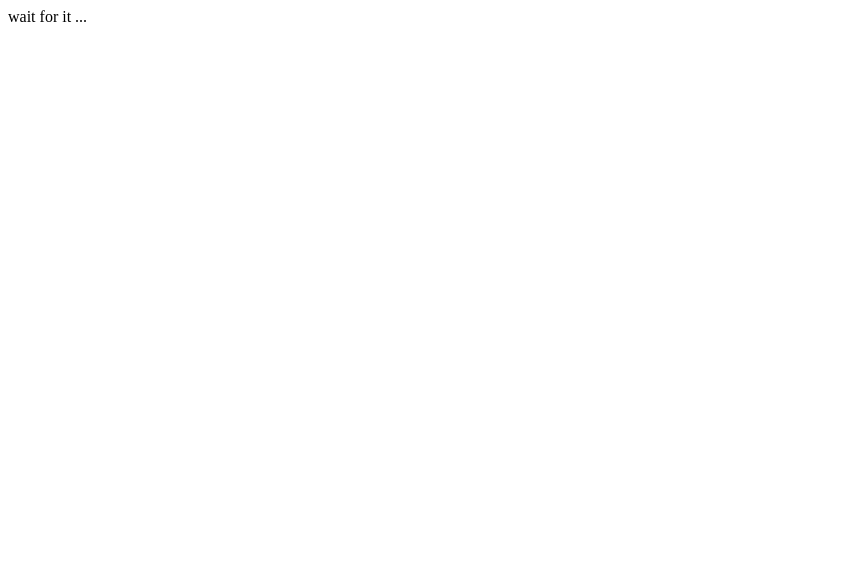
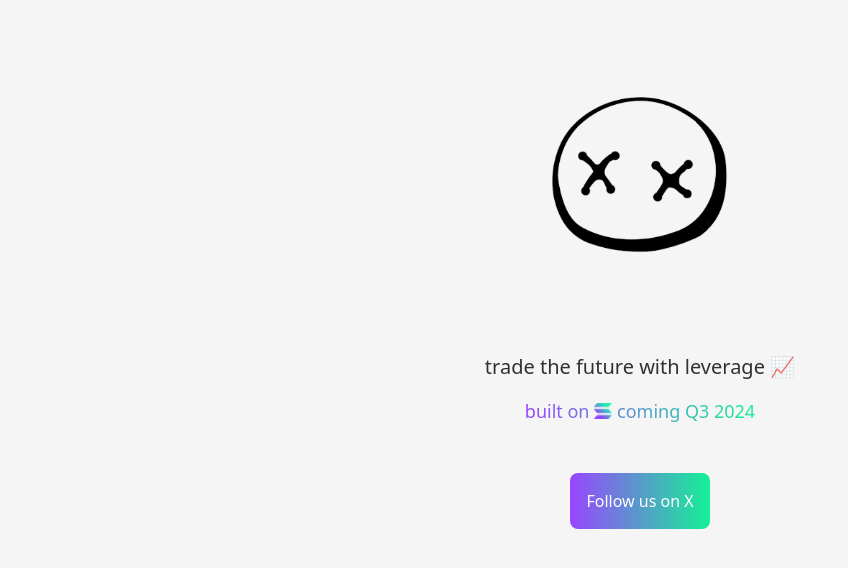
Before and after one commit to mashtrade/mash.bet, a plain HTML site: page index.html in a window 1280 px wide. Shown: the whole page, without its empty margins (0-848 px from the left). Drawn offline with nearby package versions, Linux system fonts and the light colour scheme.

Commit message:
add simple landing

```diff
--- a/index.html
+++ b/index.html
@@ -1 +1,25 @@
-wait for it ...
+<!DOCTYPE html>
+<html lang="en">
+  <head>
+    <meta charset="UTF-8" />
+    <meta name="viewport" content="width=device-width, initial-scale=1.0" />
+    <link rel="icon" href="/img/favicon.png" type="image/png" />
+    <title>mash.trade - trade the future with leverage 📈</title>
+    <meta name="description" content="trade the future with leverage 📈" />
+
+    <script src="https://cdn.tailwindcss.com"></script>
+  </head>
+  <body class="bg-[#f5f5f5]">
+    <div class="flex flex-col items-center justify-center h-screen pb-48">
+      <img src="/img/favicon.png" class="w-48 pb-20" />
+      <p class="text-xl pb-4 opacity-80">trade the future with leverage 📈</p>
+      <p
+        class="flex items-center text-lg font-light bg-gradient-to-r from-[#9945FF] to-[#14F195] text-transparent bg-clip-text"
+      >
+        built on&nbsp;<img src="/img/solana.png" class="h-4"/>&nbsp;coming Q3 2024
+      </p>
+      <br /><br />
+      <a class="p-4 text-white rounded-lg bg-gradient-to-r from-[#9945FF] to-[#14F195]" href="https://x.com/trademash" target="_blank">Follow us on X</a>
+    </div>
+  </body>
+</html>
```
Also changed, not shown: img/favicon.png (added), img/logo-bg.png (added), img/solana.png (added), 1 other file.
